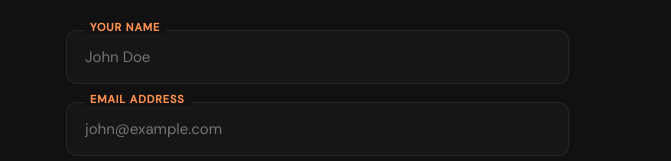
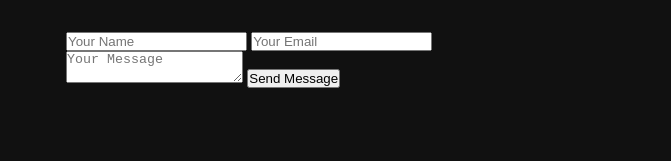
Before and after one commit to bryantphanvong11/bryant-phanvong, a website: page index.html in a window 1280 px wide. Shown: the part 4544-4705 px from the top of the page, 609-1280 px from the left. Drawn offline with Linux system fonts and the light colour scheme.

Commit message:
Added contact info

```diff
--- a/index.html
+++ b/index.html
@@ -312,6 +312,18 @@
                 <div id="map"></div>
             </div>
 
+            <form action="https://formspree.io/f/xyzabcde" method="POST">
+
+                <input type="text" name="name" placeholder="Your Name" required>
+
+                <input type="email" name="email" placeholder="Your Email" required>
+
+                <textarea name="message" placeholder="Your Message" required></textarea>
+
+                <button type="submit">Send Message</button>
+
+                </form>
+            <!--
             <form id="contactForm" class="contact-form">
                 <div class="input-group">
                     <label>Your Name</label>
@@ -329,7 +341,7 @@
                     <i class="fa-solid fa-paper-plane"></i>
                     Send Message
                 </button>
-            </form>
+            </form> -->
         </div>
     </div>
 </section>
```
Also changed, not shown: package.json (added, +26 -0 lines), 1 other file.
